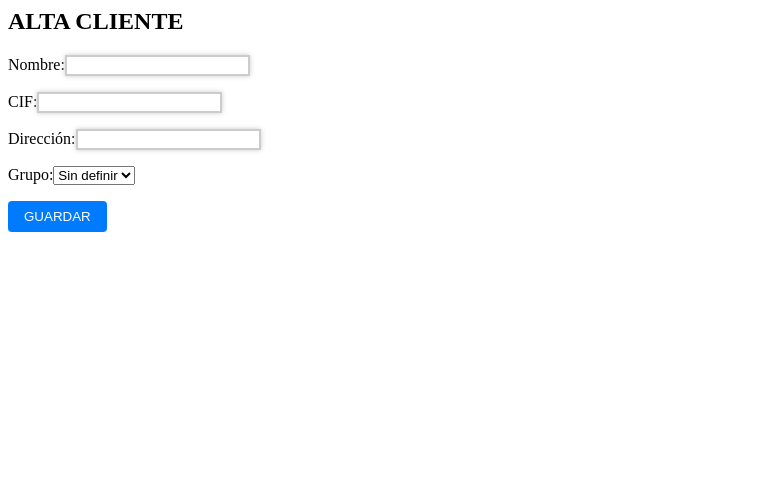
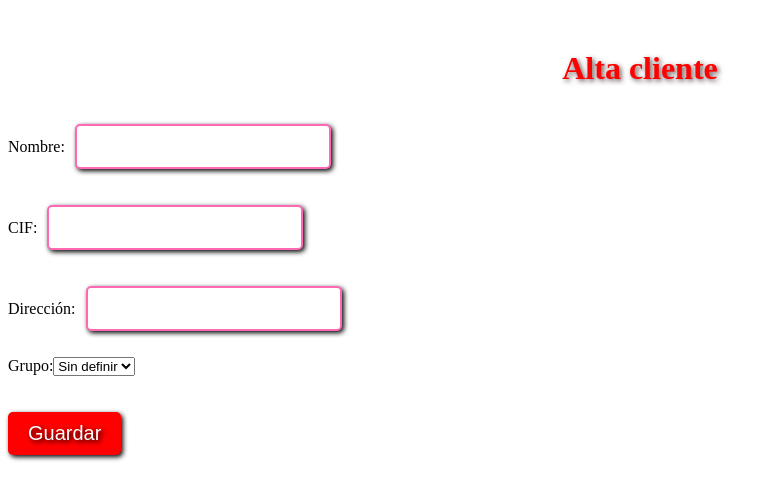
Before and after one commit to Shadow1900/Angular-8-Servicio-IALM, an Angular app: page / in a window 1280 px wide. Shown: the top 500 px of the page, without its empty margins (0-779 px from the left). Built offline with nearby package versions, Linux system fonts and the light colour scheme.

Commit message:
1 file modified

```diff
--- a/src/app/clientes/alta-cliente/alta-cliente.component.css
+++ b/src/app/clientes/alta-cliente/alta-cliente.component.css
@@ -1,24 +1,27 @@
 h2 {
-  font-weight: bold;
-  text-transform: uppercase;
+  color: #ff0101;
+  font-size: 32px;
+  text-align: center;
+  margin-top: 50px;
+  text-shadow: 2px 2px 5px rgb(102, 85, 85);
 }
 input[type='text'] {
-  border: 2px solid #ccc;
-  box-shadow: 0 0 5px #ccc;
+  border: 2px solid #ff69b4;
+  border-radius: 5px;
+  padding: 10px;
+  font-size: 18px;
+  margin: 10px;
+  box-shadow: 2px 2px 5px #000;
 }
 button {
-  background-color: #007bff;
+  background-color: #ff0000;
+  color: #fff;
   border: none;
-  border-radius: 4px;
-  color: #fff;
-  padding: 8px 16px;
-  text-transform: uppercase;
+  padding: 10px 20px;
+  font-size: 20px;
+  border-radius: 5px;
+  cursor: pointer;
+  margin-top: 20px;
+  text-shadow: 2px 2px 5px #000;
+  box-shadow: 2px 2px 5px #000;
 }
-select option {
-  color: #007bff;
-  font-size: 1.2em;
-}
-select option:checked {
-  border: 1px solid #007bff;
-  padding: 4px;
-}
```
